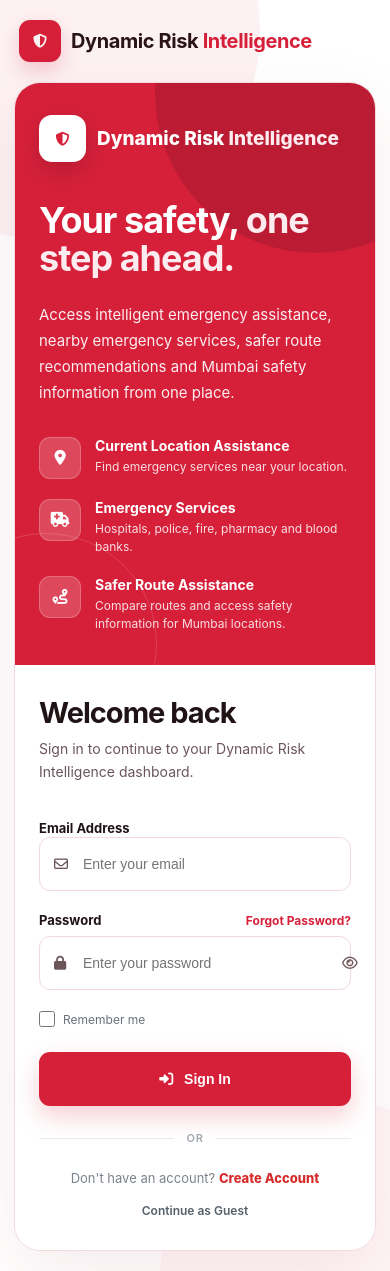
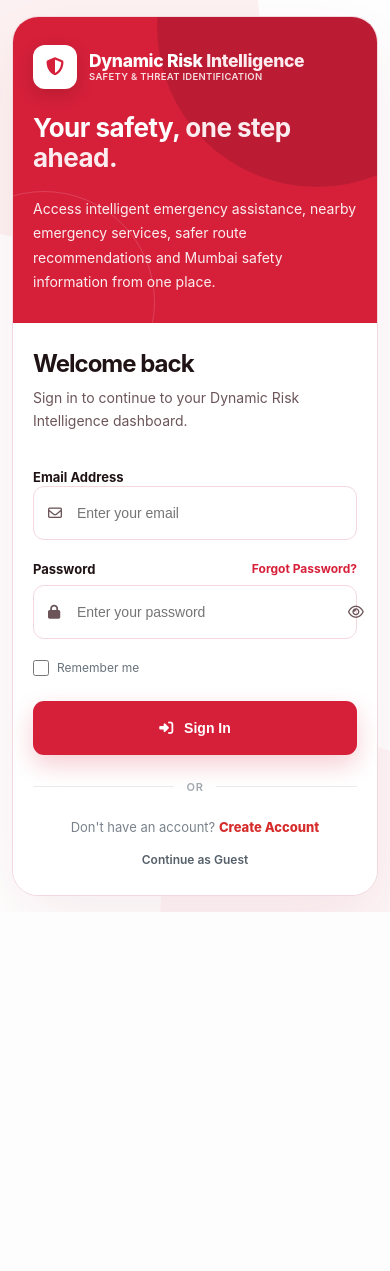
Before and after one commit to kartik03-tech/Drishti-Ai, a Flask app: page /login in a window 390 px wide. After the commit the page ends 912 px from the top, so only its background shows below. Run offline with Flask 3, Linux system fonts and the light colour scheme.

Commit message:
Fix login page brand overlap by removing duplicate absolute logo

```diff
--- a/templates/login.html
+++ b/templates/login.html
@@ -110,75 +110,6 @@
 
 
         /* =========================================
-           LOGO
-        ========================================== */
-
-        .auth-logo {
-
-            position: absolute;
-
-            top: 28px;
-
-            left: 35px;
-
-            display: flex;
-
-            align-items: center;
-
-            gap: 10px;
-
-            text-decoration: none;
-
-            color: #1F1315;
-
-            z-index: 10;
-        }
-
-
-        .auth-logo-icon {
-
-            width: 42px;
-
-            height: 42px;
-
-            border-radius: 11px;
-
-            background: #D6203A;
-
-            color: white;
-
-            display: flex;
-
-            align-items: center;
-
-            justify-content: center;
-
-            font-weight: 900;
-
-            font-size: 14px;
-
-            box-shadow:
-                0 8px 20px rgba(214, 32, 58, 0.22);
-        }
-
-
-        .auth-logo-text {
-
-            font-size: 20px;
-
-            font-weight: 700;
-
-            letter-spacing: -0.4px;
-        }
-
-
-        .auth-logo-text span {
-
-            color: #D6203A;
-        }
-
-
-        /* =========================================
            AUTH CARD
         ========================================== */
 
@@ -285,23 +216,29 @@
 
         .brand-mini {
 
-            display: flex;
+            display: inline-flex;
 
             align-items: center;
 
-            gap: 11px;
+            gap: 12px;
 
-            margin-bottom: 72px;
+            margin-bottom: 56px;
+
+            text-decoration: none;
+
+            color: #FFFFFF;
         }
 
 
         .brand-mini-icon {
 
-            width: 47px;
+            width: 44px;
 
-            height: 47px;
+            height: 44px;
 
-            border-radius: 13px;
+            min-width: 44px;
+
+            border-radius: 12px;
 
             display: flex;
 
@@ -313,27 +250,53 @@
 
             color: #D6203A;
 
-            font-weight: 900;
-
-            font-size: 14px;
+            font-size: 18px;
 
             box-shadow:
-                0 9px 22px
+                0 6px 18px
                 rgba(0, 0, 0, 0.15);
+
+            flex-shrink: 0;
+
+            transition: transform 0.18s ease;
         }
 
+        .brand-mini:hover .brand-mini-icon {
+            transform: scale(1.05);
+        }
+
+        .brand-mini-text {
+            display: flex;
+            flex-direction: column;
+            line-height: 1.15;
+        }
 
         .brand-mini-name {
 
-            font-size: 19px;
+            font-size: 17.5px;
 
             font-weight: 800;
+
+            color: #FFFFFF;
+
+            letter-spacing: -0.3px;
+
+            white-space: nowrap;
         }
 
 
         .brand-mini-name span {
 
             color: #FDECEF;
+        }
+
+        .brand-mini-sub {
+            font-size: 9.5px;
+            font-weight: 600;
+            color: rgba(255, 255, 255, 0.85);
+            letter-spacing: 0.3px;
+            white-space: nowrap;
+            text-transform: uppercase;
         }
 
 
@@ -854,53 +817,55 @@
 
                 grid-template-columns: 1fr;
 
-                max-width: 560px;
+                max-width: 540px;
 
             }
 
             .auth-left {
 
-                padding: 40px 34px;
+                padding: 34px 28px;
 
             }
 
             .brand-mini {
 
-                margin-bottom: 40px;
+                margin-bottom: 24px;
 
             }
 
             .auth-left h1 {
 
-                font-size: 42px;
+                font-size: 32px;
+
+                line-height: 1.15;
 
             }
 
             .auth-description {
 
-                margin-bottom: 30px;
+                margin-bottom: 0;
+
+                font-size: 14px;
+
+            }
+
+            .feature-list {
+
+                display: none;
 
             }
 
             .auth-right {
 
-                padding: 40px 34px;
-
-            }
-
-            .auth-logo {
-
-                position: static;
-
-                margin-bottom: 20px;
+                padding: 34px 28px;
 
             }
 
             .auth-page {
 
-                display: block;
+                display: flex;
 
-                padding-top: 25px;
+                padding: 24px 16px;
 
             }
 
@@ -916,34 +881,28 @@
 
             .auth-page {
 
-                padding: 20px 14px;
-
-            }
-
-            .auth-logo {
-
-                margin-left: 5px;
+                padding: 16px 12px;
 
             }
 
             .auth-left,
             .auth-right {
 
-                padding: 32px 24px;
+                padding: 28px 20px;
 
             }
 
             .auth-left h1 {
 
-                font-size: 36px;
+                font-size: 26px;
 
-                letter-spacing: -1px;
+                letter-spacing: -0.5px;
 
             }
 
             .login-content h2 {
 
-                font-size: 29px;
+                font-size: 24px;
 
             }
 
@@ -959,24 +918,6 @@
     <div class="auth-page">
 
 
-        <!-- LOGO ONLY -->
-
-        <a
-            href="{{ url_for('login') }}"
-            class="auth-logo"
-        >
-
-            <div class="auth-logo-icon">
-                <i class="fa-solid fa-shield-halved"></i>
-            </div>
-
-            <div class="auth-logo-text">
-                Dynamic Risk <span>Intelligence</span>
-            </div>
-
-        </a>
-
-
         <div class="auth-card">
 
 
@@ -989,17 +930,22 @@
                 <div class="left-content">
 
 
-                    <div class="brand-mini">
+                    <a href="{{ url_for('dashboard') }}" class="brand-mini" title="Dynamic Risk Intelligence, Safety &amp; Threat Identification">
 
                         <div class="brand-mini-icon">
                             <i class="fa-solid fa-shield-halved"></i>
                         </div>
 
-                        <div class="brand-mini-name">
-                            Dynamic Risk <span>Intelligence</span>
+                        <div class="brand-mini-text">
+                            <div class="brand-mini-name">
+                                Dynamic Risk <span>Intelligence</span>
+                            </div>
+                            <div class="brand-mini-sub">
+                                Safety &amp; Threat Identification
+                            </div>
                         </div>
 
-                    </div>
+                    </a>
 
 
                     <h1>
```
